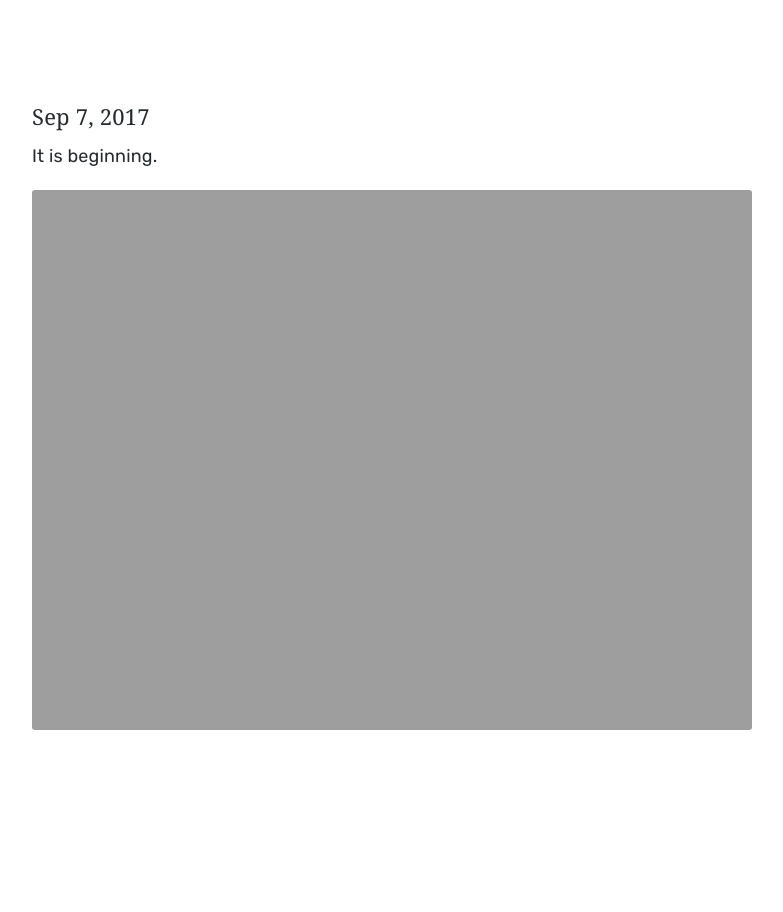
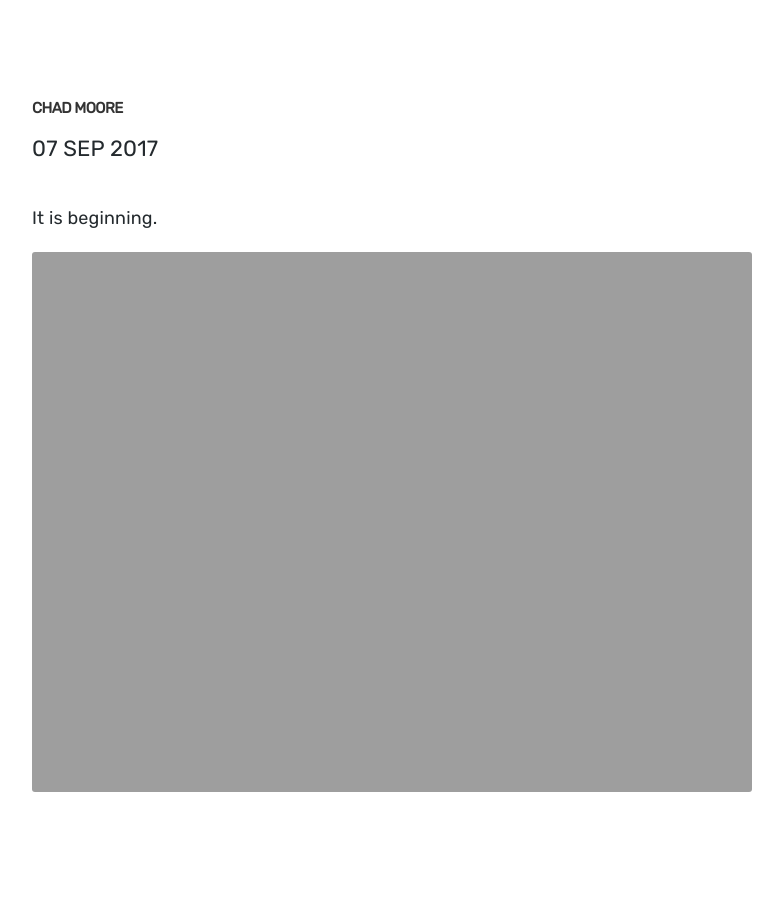
Before and after one commit to chadgmoore/chadgmoore.github.io, a Jekyll site: the page built from _posts/2017-09-07-it-is-beginning.md, in a window 1280 px wide. Shown: the whole page, without its empty margins (248-1031 px from the left). Built offline with Jekyll 4.4.1, drawn with Linux system fonts in a browser that asks for light colours.

Commit message:
Mirroring from Micro.blog.

```diff
--- a/_layouts/post.html
+++ b/_layouts/post.html
@@ -1,17 +1,16 @@
 ---
 layout: default
 ---
-<div class="post">
-
-  <header class="post-header">
-	{% if page.microblog == false %}
-	  	<h1>{{ page.title }}</h1>
-  	{% endif %}
-    <p class="post-meta"><time class="dt-published" datetime="{{ page.date }}">{{ page.date | date: "%b %-d, %Y" }}</time>{% if page.author %} • {{ page.author }}{% endif %}{% if page.meta %} • {{ page.meta }}{% endif %}</p>
-  </header>
-
-  <article class="post-content e-content">
-	{{ content }}
-  </article>
-
+<header class="masthead">
+  <h1 class="masthead-title--small">
+    <a href="{{ site.baseurl }}/">{{ site.name }}</a>
+  </h1>
+</header>
+<div class="content post h-entry">
+  <div class="post-date">
+    <time class="dt-published" datetime="{{ page.date }}">{{ page.date | date_to_string }}</time>
+  </div>
+  <div class="e-content">
+  {{ content }}
+  </div>
 </div>
```
